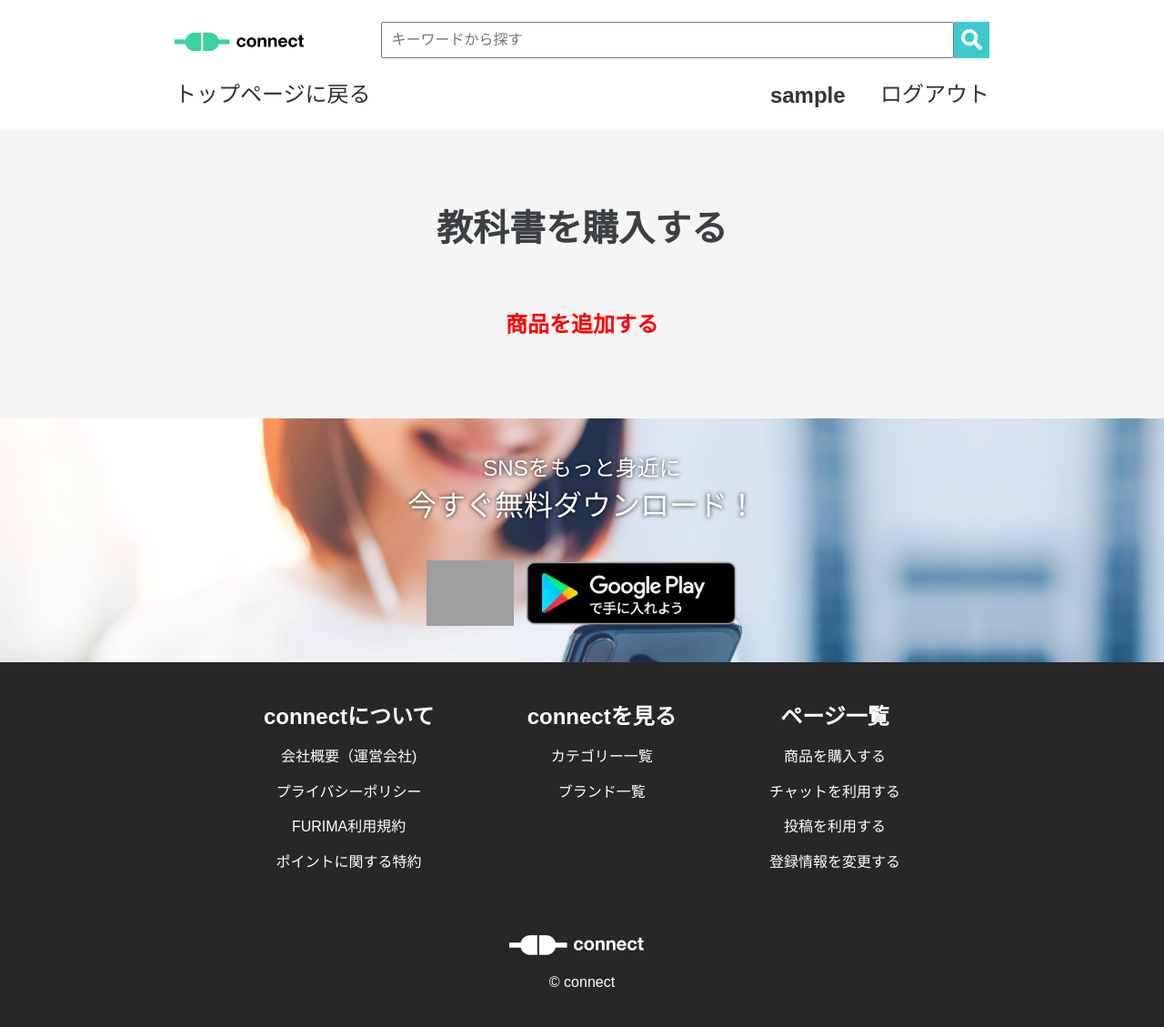
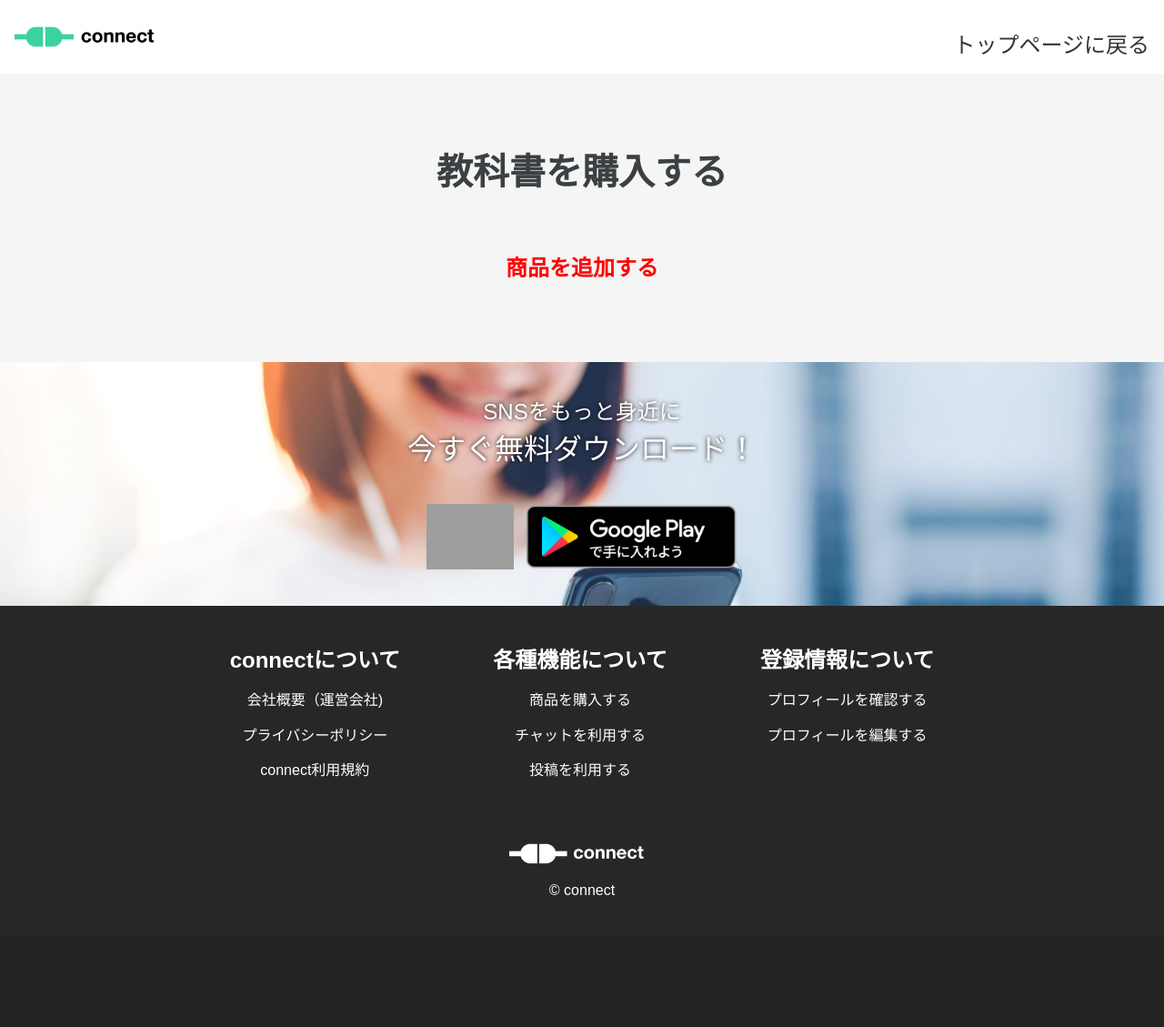
Before and after one commit to ryo106/connect-30940, a Rails app: page /items in a window 1280 px wide. Shown: the whole page at 91% size. After the commit the page ends 984 px from the top, so only its background shows below. Run offline with Rails 7, Linux system fonts and the light colour scheme; the visitor is signed in with stand-in values (Sample User, id 1); data that the repository does not hold is empty; style sheets or scripts are compiled from the project's sources; some libraries are stand-ins or nearby versions; grey boxes are pictures that could not be loaded.

Commit message:
footer訂正

```diff
--- a/app/assets/stylesheets/shared/header.css
+++ b/app/assets/stylesheets/shared/header.css
@@ -4,7 +4,7 @@
 
 .top-page-header {
   width: 100vw;
-  padding: 2vh 15vw;
+
   display: flex;
   flex-direction: column;
 }
@@ -16,9 +16,9 @@
 }
 
 .furima-icon {
-  width: 12vw;
+  width: 13vw;
     margin-right: 10vw;
-    margin-bottom: 0;
+    margin-left: 2vh;
 }
 .furima-icon2 {
   width: 20vw;
@@ -82,6 +82,8 @@
   display: flex;
   list-style: none;
   align-items: flex-end;
+  margin-right: 2vh;
+  margin-bottom: 1vh;
 }
 
 
--- a/app/controllers/prototypes_controller.rb
+++ b/app/controllers/prototypes_controller.rb
@@ -1,5 +1,5 @@
 class PrototypesController < ApplicationController
-  before_action :authenticate_user!, except: [:index, :show]
+  before_action :authenticate_user!
   before_action :set_tweet, only: [:edit, :show]
 
   def index
--- a/app/models/user.rb
+++ b/app/models/user.rb
@@ -32,6 +32,7 @@ class User < ApplicationRecord
     with_options presence: true do
       validates :nickname
       validates :birthday
+      validates :image
 
       with_options format: { with: /\A[ぁ-んァ-ン一-龥々]/ } do
         validates :first_name
--- a/app/views/items/index.html.erb
+++ b/app/views/items/index.html.erb
@@ -1,28 +1,15 @@
 <header class='top-page-header'>
-  <div class='search-bar-contents'>
-    <%= link_to image_tag("clg.png", class:"furima-icon"), "/" %>
-    <form class="search-form" action="#">
-      <input class='input-box' placeholder='キーワードから探す'>
-      <button class="search-button">
-        <%= image_tag "search.png", class:"search-icon" %>
-      </button>
-    </form>
-  </div>
   <div class='nav'>
     <ul class='lists-left'>
-      <li><%#= link_to '投稿する', new_prototype_path, class: "category-list" %></li>
+
+      <li><%= link_to image_tag("clg.png", class:"furima-icon"), "/" %></li>
+
+    </ul>
+    <ul class='lists-right'>
       <li><%= link_to 'トップページに戻る', mains_index_path, class: "brand-list" %></li>
     </ul>
-    <ul class='lists-right'>
-      <% if user_signed_in? %>
-        <li><%= link_to current_user.nickname, user_path(current_user), class: "user-nickname" %> </li>
-        <li><%= link_to 'ログアウト', destroy_user_session_path, method: :delete, class: "logout" %></li>
-      <% else %>
-        <li><%= link_to 'ログイン', new_user_session_path, class: "login" %></li>
-        <li><%= link_to '新規登録', new_user_registration_path, class: "sign-up" %></li>
-      <% end %>
-    </ul>
   </div>
+
 </header>
 
 <div class='main'>
--- a/app/views/rooms/new.html.erb
+++ b/app/views/rooms/new.html.erb
@@ -34,7 +34,7 @@
     <div class='chat-room-form__field'>
       <div class='chat-room-form__field--left'></div>
       <div class='chat-room-form__field--right'>
-        <%= f.submit class: 'chat-room-form__action-btn'%>
+        <%= f.submit "ルームを作成する",class: 'chat-room-form__action-btn' %>
         <%= link_to "戻る", rooms_path, class: 'chat-room-form__action-btn'%>
     </div>
   <% end %>
--- a/app/views/shared/_footer.html.erb
+++ b/app/views/shared/_footer.html.erb
@@ -20,27 +20,25 @@
       <ul>
         <li><%= link_to '会社概要（運営会社)', "#", class: "footer-link" %></li>
         <li><%= link_to 'プライバシーポリシー', "#", class: "footer-link" %></li>
-        <li><%= link_to 'FURIMA利用規約', "#", class: "footer-link" %></li>
-        <li><%= link_to 'ポイントに関する特約', "#", class: "footer-link" %></li>
+        <li><%= link_to 'connect利用規約', "#", class: "footer-link" %></li>
       </ul>
     </div>
     <div class='furima-details'>
-      <h2 class='footer-content-head'>connectを見る</h2>
-      <ul>
-        <li><%= link_to 'カテゴリー一覧', "#", class: "footer-link" %></li>
-        <li><%= link_to 'ブランド一覧', "#", class: "footer-link" %></li>
-      </ul>
-    </div>
-    <div class='furima-details'>
-      <h2 class='footer-content-head'>ページ一覧</h2>
+      <h2 class='footer-content-head'>各種機能について</h2>
       <ul>
         <li><%= link_to '商品を購入する', items_path, class: "footer-link" %></li>
         <li><%= link_to 'チャットを利用する', rooms_path, class: "footer-link" %></li>
         <li><%= link_to '投稿を利用する', prototypes_path, class: "footer-link" %></li>
-        <li><%= link_to '登録情報を変更する', edit_user_registration_path, class: "footer-link" %></li>
-
       </ul>
     </div>
+    <div class='furima-details'>
+      <h2 class='footer-content-head'>登録情報について</h2>
+      <ul>
+        <li><%= link_to 'プロフィールを確認する', "/users/#{current_user.id}", class: "footer-link" %></li>
+        <li><%= link_to 'プロフィールを編集する', edit_user_registration_path, class: "footer-link" %></li>
+      </ul>
+    </div>
+
   </div>
   <%= link_to image_tag("clw.png", class:"logo-white"), "#" %>
   <p>© connect</p>
--- a/app/views/shared/_second-footer.html.erb
+++ b/app/views/shared/_second-footer.html.erb
@@ -2,7 +2,7 @@
   <div class='second-fotter-text-wrap'>
     <p class='second-fotter-text'>プライバシーポリシー</p>
     <p class='second-fotter-text'>connect利用規約</p>
-    <p class='second-fotter-text'>特定商取引に関する表記</p>
+
   </div>
   <%= image_tag "clg.png", class:"second-fotter-logo"%>
 </footer>
```
Also changed, not shown: app/views/calls/index.html.erb (+5 -18 lines), app/views/mains/index.html.erb (+10 -12 lines), app/views/messages/index.html.erb (+6 -18 lines), app/views/prototypes/index.html.erb (+7 -19 lines), app/views/prototypes/show.html.erb (+4 -18 lines), app/views/rooms/index.html.erb (+1 -7 lines), app/views/shared/_header.html.erb (+1 -10 lines), app/views/users/show.html.erb (+4 -18 lines).
